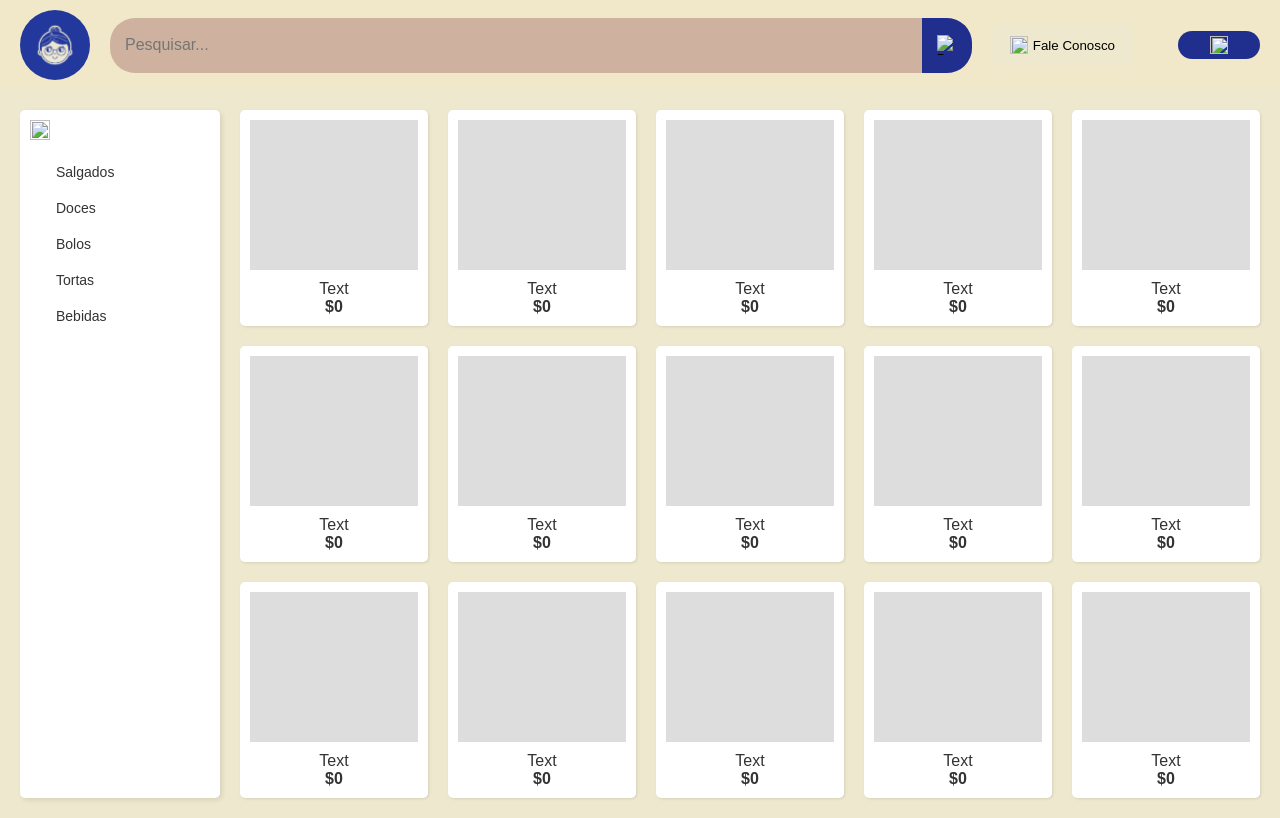
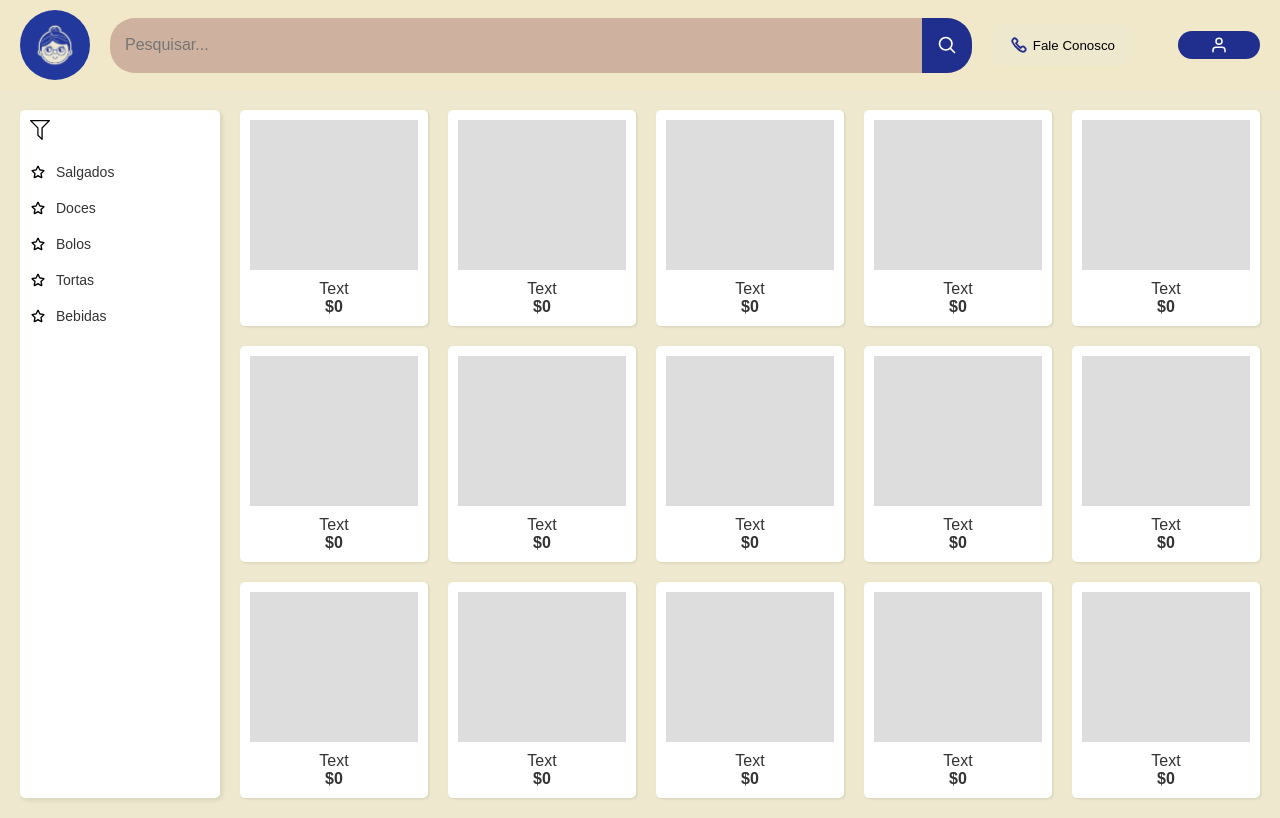
Before and after one commit to kauanfinger1/lacelli, a plain HTML site: page menu.html in a window 1280 px wide. Drawn offline with Linux system fonts and the light colour scheme; the site is published under a folder, as on GitHub Pages, so addresses that start at the root find nothing; a script that the page names is missing.

Commit message:
Update menu.html

```diff
--- a/menu.html
+++ b/menu.html
@@ -5,30 +5,30 @@
   <meta name="viewport" content="width=device-width, initial-scale=1.0">
   <title>Cardápio</title>
   <link rel="stylesheet" href="menu.css">
-  <link rel="icon" type="image/x-icon" href="/Logotipos/Principais/JPEG/Villa Lacelli - Identidade Visual - Logotipos-18.jpg">
+  <link rel="icon" type="image/x-icon" href="Logotipos/Principais/JPEG/Villa Lacelli - Identidade Visual - Logotipos-18.jpg">
 </head>
 <body>
   <header>
     <div class="logo"></div>
     <div class="search-container">
       <input type="text" placeholder="Pesquisar...">
-      <button><img src="/img/search-svgrepo-com.svg" alt="Buscar"></button>
+      <button><img src="img/search-svgrepo-com.svg" alt="Buscar"></button>
     </div>
     <div class="actions">
-      <button class="contact"><img src="/img/telephone-svgrepo-com.svg"> Fale Conosco</button>
-      <button class="login"><img src="/img/user-svgrepo-com.svg"></button>
+      <button class="contact"><img src="img/telephone-svgrepo-com.svg"> Fale Conosco</button>
+      <button class="login"><img src="img/user-svgrepo-com.svg"></button>
     </div>
   </header>
 
   <main>
     <aside class="filter">
-      <button class="filter-icon filter-toggle"><img src="/img/filter-svgrepo-com.svg"></button>
+      <button class="filter-icon filter-toggle"><img src="img/filter-svgrepo-com.svg"></button>
       <ul>
-        <li><img src="/img/star-svgrepo-com.svg" class="filter-star"> Salgados</li>
-        <li><img src="/img/star-svgrepo-com.svg" class="filter-star"> Doces</li>
-        <li><img src="/img/star-svgrepo-com.svg" class="filter-star"> Bolos</li>
-        <li><img src="/img/star-svgrepo-com.svg" class="filter-star"> Tortas</li>
-        <li><img src="/img/star-svgrepo-com.svg" class="filter-star"> Bebidas</li>
+        <li><img src="img/star-svgrepo-com.svg" class="filter-star"> Salgados</li>
+        <li><img src="img/star-svgrepo-com.svg" class="filter-star"> Doces</li>
+        <li><img src="img/star-svgrepo-com.svg" class="filter-star"> Bolos</li>
+        <li><img src="img/star-svgrepo-com.svg" class="filter-star"> Tortas</li>
+        <li><img src="img/star-svgrepo-com.svg" class="filter-star"> Bebidas</li>
       </ul>
     </aside>
 
```
